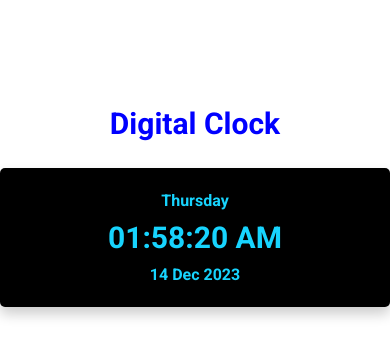
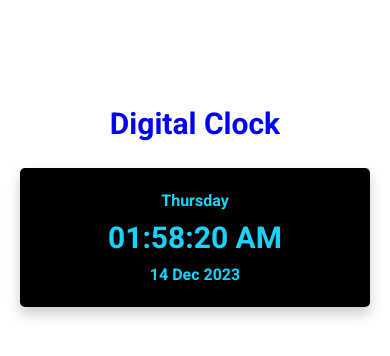
Before and after one commit to MohSin-sahi/CODSOFT_task-5, a website: page index.html in a window 390 px wide. Drawn offline with Linux system fonts and the light colour scheme.

Commit message:
some responsive design

```diff
--- a/index.html
+++ b/index.html
@@ -16,9 +16,9 @@
   <body>
     <h1 class="heading--1">Digital Clock</h1>
     <div class="container">
-      <p class="day">Day</p>
-      <p class="time">Time</p>
-      <p class="date">Date</p>
+      <p class="day">&nbsp;</p>
+      <p class="time">&nbsp;</p>
+      <p class="date">&nbsp;</p>
     </div>
     <script src="script.js"></script>
   </body>
--- a/sass/_base.scss
+++ b/sass/_base.scss
@@ -24,4 +24,5 @@ body {
   font-family: $font-primary;
   font-weight: 400;
   line-height: 1.6;
+  padding: 0 2rem;
 }
```
Also changed, not shown: css/style.css.
